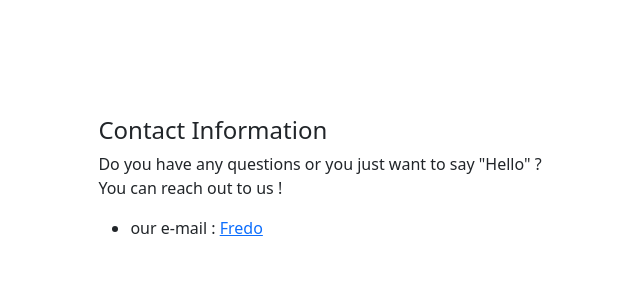
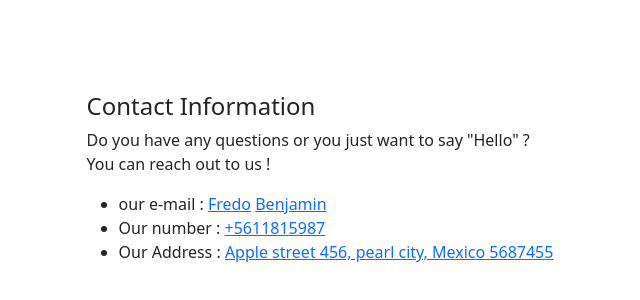
Before and after one commit to benja27/awsomebooks, a website: page index.html in a window 1280 px wide. Shown: the part 1814-2114 px from the top of the page, without its empty margins (320-960 px from the left). Drawn offline with nearby package versions, Linux system fonts and the light colour scheme.

Commit message:
Add Contact info and fix linter errors

```diff
--- a/index.html
+++ b/index.html
@@ -43,7 +43,16 @@
         <p>Do you have any questions or you just want to say "Hello" ? <br>
           You can reach out to us !</p>
         <ul>
-          <li>our e-mail : <a href="mailto:fredostfleur23@gmail.com">Fredo</a></li>
+          <li>our e-mail :
+            <a href="mailto:fredostfleur23@gmail.com">Fredo</a>
+            <a href="mailto:rksnek@gmail.com">Benjamin</a>
+          </li>
+          <li> Our number :
+            <a href="tel: +525611815987">+5611815987  </a>
+          </li>
+          <li> Our Address :
+            <a href="https://goo.gl/maps/snV2HvxZGQVPQqVM6">Apple street 456, pearl city, Mexico 5687455</a>
+          </li>
         </ul>
       </div>
     </section>
```
Also changed, not shown: js/main.js (+4 -4 lines), css/styles.css (line endings or trailing spaces).
